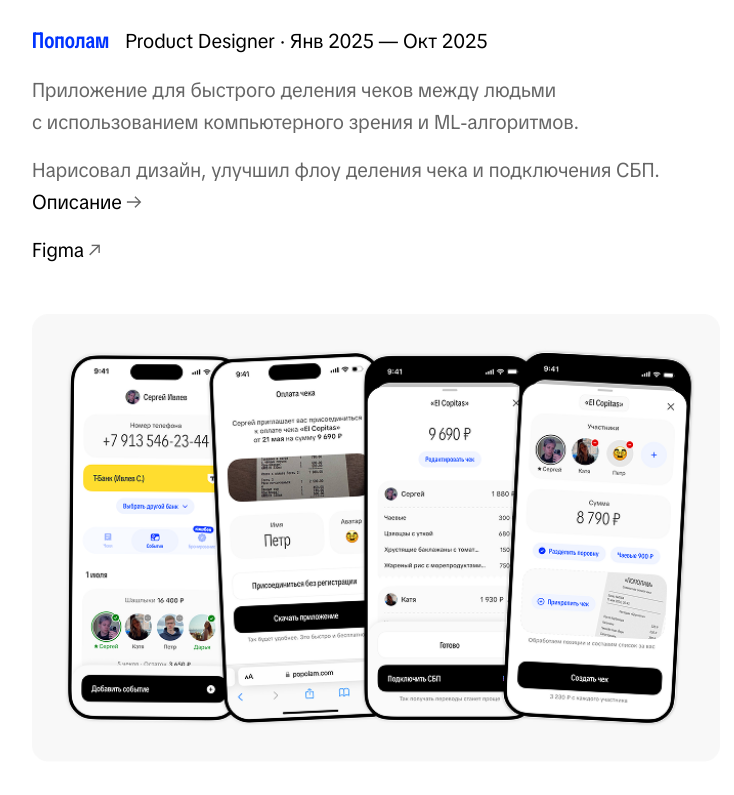
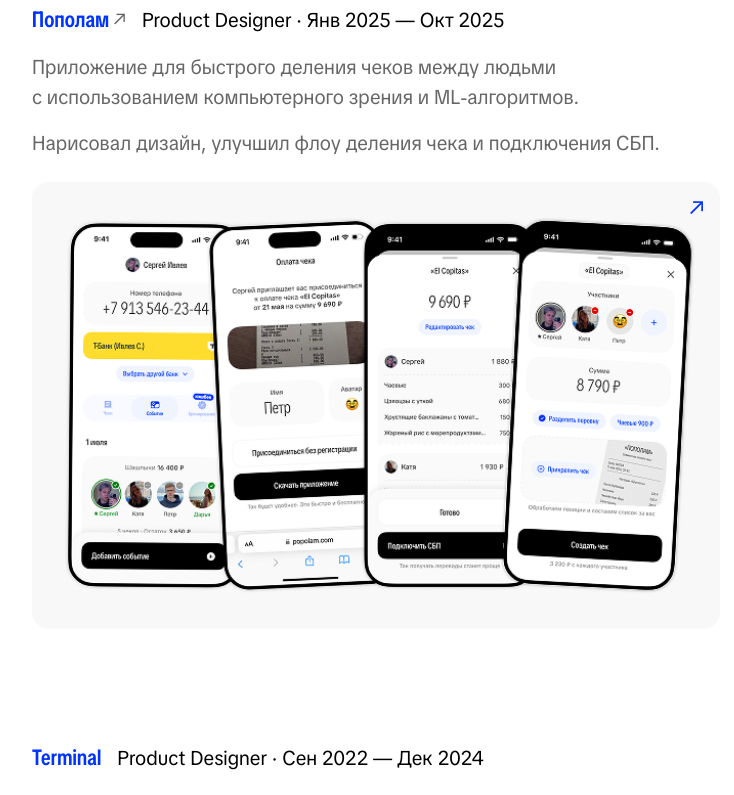
Before and after one commit to scvrdio/portfolio, a Next.js app: page / in a window 1280 px wide. Shown: the part 1720-2515 px from the top of the page, without its empty margins (264-998 px from the left). Built offline with nearby package versions, Linux system fonts and the light colour scheme.

Commit message:
links fixes

```diff
--- a/src/app/globals.css
+++ b/src/app/globals.css
@@ -44,21 +44,21 @@
   .t-title {
     @apply font-semibold text-[#0033FF];
     font-size: 22px;
-    line-height: 160%;
+    line-height: 150%;
   }
 
   /* Акцентный текст (черный) */
   .t-accent {
     @apply font-normal text-black;
     font-size: 20px;
-    line-height: 160%;
+    line-height: 150%;
   }
 
   /* Наборный текст (черный 60%) */
   .t-body {
     @apply font-normal;
     font-size: 20px;
-    line-height: 160%;
+    line-height: 150%;
     color: rgba(0, 0, 0, 0.6);
   }
 
@@ -73,7 +73,7 @@
 
   .t-list li {
     font-size: 20px;
-    line-height: 160%;
+    line-height: 150%;
     color: rgba(0, 0, 0, 0.6);
     margin-bottom: 8px;
   }
--- a/src/components/home/ProjectBlock.tsx
+++ b/src/components/home/ProjectBlock.tsx
@@ -1,6 +1,7 @@
 import { Link } from "../ui/Link";
 import { TextBlock } from "@/components/ui/TextBlock";
 import { MediaBlock } from "@/components/ui/MediaBlock";
+import NextLink from "next/link";
 
 type Project = {
   href: string;
@@ -17,9 +18,13 @@
     <section className="space-y-4">
       {/* title + meta */}
       <div className="flex flex-wrap items-baseline gap-x-4 gap-y-2">
-        <p className="t-title ty-title">
-          {p.title}
-        </p>
+        {p.figmaHref ? (
+          <Link href={p.figmaHref} variant="up-right">
+            <span className="t-title ty-title">{p.title}</span>
+          </Link>
+        ) : (
+          <p className="t-title ty-title">{p.title}</p>
+        )}
 
         <p className="t-accent ty-body">{p.meta}</p>
       </div>
@@ -28,26 +33,26 @@
       <TextBlock>{p.description}</TextBlock>
 
       {/* роль/вклад + ссылка "Описание →" */}
+
       <TextBlock>
         {p.note}{" "}
-        <Link href={p.href} variant="right">
-          Описание
-        </Link>
+
       </TextBlock>
-
-      {/* figma */}
-      {p.figmaHref ? (
-
-        <Link href={p.figmaHref} variant="up-right">
-          Figma
-        </Link>
-      ) : null}
 
       {/* media */}
       {p.media?.length ? (
-        <div className="mt-[-24]">
+        <NextLink
+          href={p.href}
+          target="_blank"
+          className="group relative block mt-[-24px]"
+          aria-label={`Открыть кейс: ${p.title}`}
+        >
+          <span className="pointer-events-none absolute right-4 top-10 z-10 text-[#0033ff] text-[24px] transition-transform duration-200 group-hover:scale-80 group-hover:rotate-45">
+            ↗
+          </span>
+
           <MediaBlock items={p.media as any} fullWidth />
-        </div>
+        </NextLink>
       ) : null}
     </section>
   );
--- a/src/components/home/ProjectList.tsx
+++ b/src/components/home/ProjectList.tsx
@@ -3,7 +3,7 @@
 
 export function ProjectList() {
   return (
-    <div className="space-y-14">
+    <div className="space-y-20">
       {projects.map((p) => (
         <ProjectBlock key={p.href} p={p as any} />
       ))}
```
Also changed, not shown: public/figma.svg (added).
